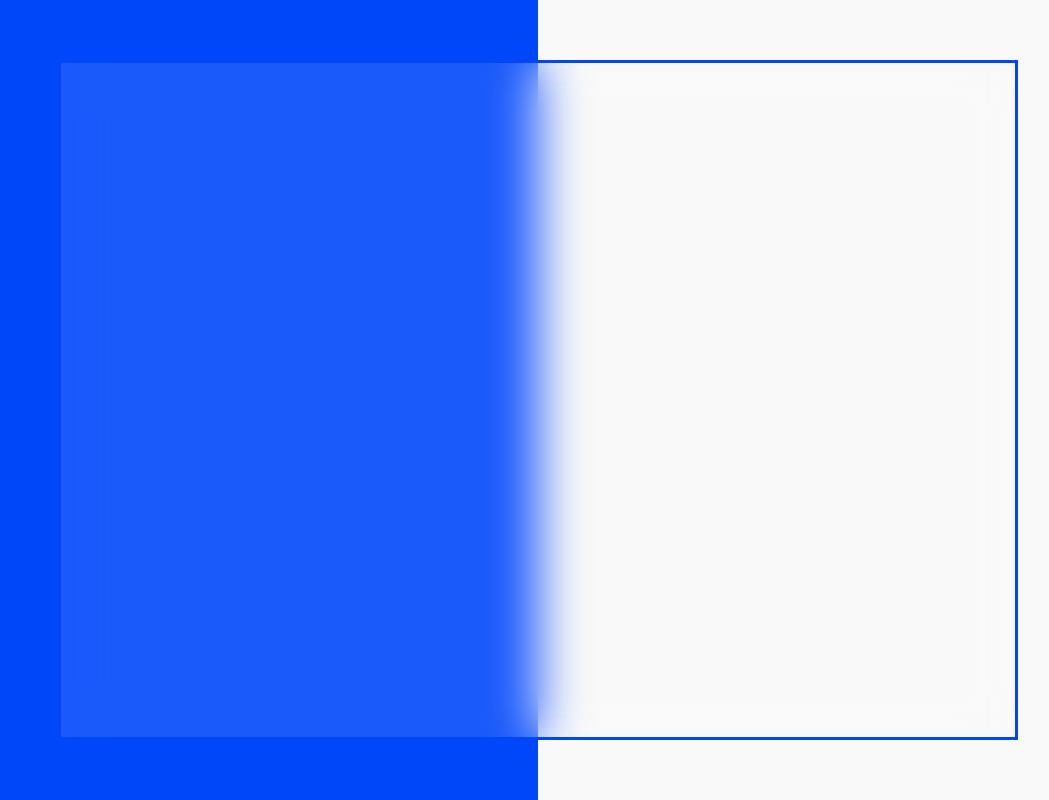
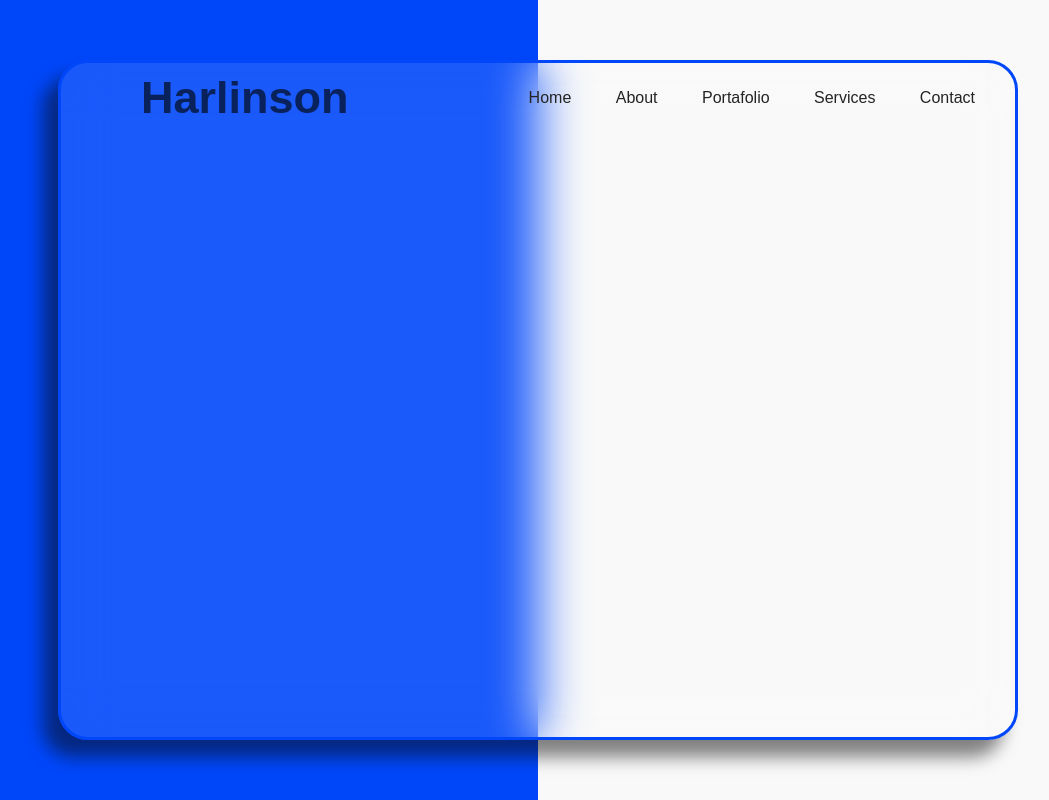
Before and after one commit to harlinsonvasquez/portafolio, a plain HTML site: page index.html in a window 1280 px wide. Shown: the whole page, without its empty margins (102-1151 px from the left). Drawn offline with Linux system fonts and the light colour scheme.

Commit message:
segundo avance

```diff
--- a/index.html
+++ b/index.html
@@ -9,6 +9,20 @@
 <body>
     <div class="container">
         <div class="hero">
+            <nav>
+
+                <a href="#" class="logo">Harlinson</a>
+
+                <div class="nav-links">
+                    <a class="activate" href="#">home</a>
+                    <a href="#">about</a>
+                    <a href="#">portafolio</a>
+                    <a href="#">services</a>
+                    <a href="#">contact</a>
+                </div>
+
+            </nav>
+
 
         </div>
 
--- a/styles.css
+++ b/styles.css
@@ -32,4 +32,30 @@
     background: rgba(255, 255, 255, 0.1);
     backdrop-filter: blur(25px);
     border: 3px solid  #0047fa;
+    padding: 0 40px 0 80px;
+    border-radius: 30px;
+    box-shadow: -15px 17px 17px rgba(10, 10, 10, 0.5);
+
 }
+.hero nav{
+    display: flex;
+    justify-content: space-between;
+    align-items: center;
+    height: 70px;
+    width: 100%;
+}
+.hero nav .logo{
+    color: #0a225c;
+    font-size: 45px;
+    font-weight: bold;
+}
+.hero nav .nav-links a{
+    color: #242424;
+    margin-left: 40px;
+    text-transform: capitalize;
+    transition: 0.4s;
+}
+.hero nav .nav-links a:hover,
+.hero nav .nav-links a .activate{
+    color: red;
+}
```
